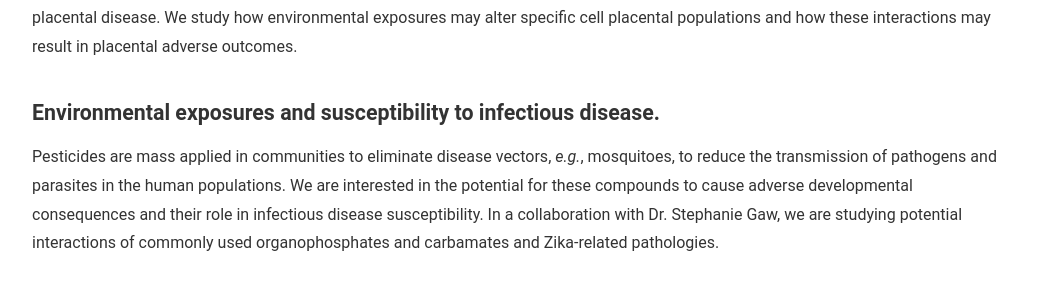
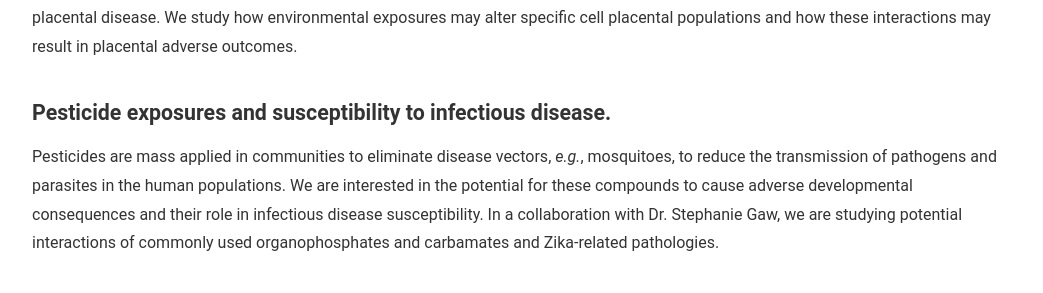
Before and after one commit to jfrobinson/jfrobinson.github.io, a Jekyll site: the page built from about.md, in a window 1280 px wide. Shown: the part 1316-1609 px from the top of the page, without its empty margins (118-1161 px from the left). Built offline with Jekyll 4.4.1, drawn with Linux system fonts in a browser that asks for light colours.

Commit message:
Update about.md

```diff
--- a/about.md
+++ b/about.md
@@ -16,7 +16,7 @@ To examine the underlying molecular relationships between environmental chemical
 ### Environmental exposures and placental disease.
 Utilizing human placental *in vitro* model systems, we are investigating the mechanistic links between environmental exposures and placental disease. We study how environmental exposures may alter specific cell placental populations and how these interactions may result in placental adverse outcomes.
 
-### Environmental exposures and susceptibility to infectious disease.
+### Pesticide exposures and susceptibility to infectious disease.
 Pesticides are mass applied in communities to eliminate disease vectors, *e.g.*, mosquitoes, to reduce the transmission of pathogens and parasites in the human populations. We are interested in the potential for these compounds to cause adverse developmental consequences and their role in infectious disease susceptibility. In a collaboration with Dr. Stephanie Gaw, we are studying potential interactions of commonly used organophosphates and carbamates and Zika-related pathologies.
 
 ### Human biomarkers of environmental exposures during human pregnancy.
```
